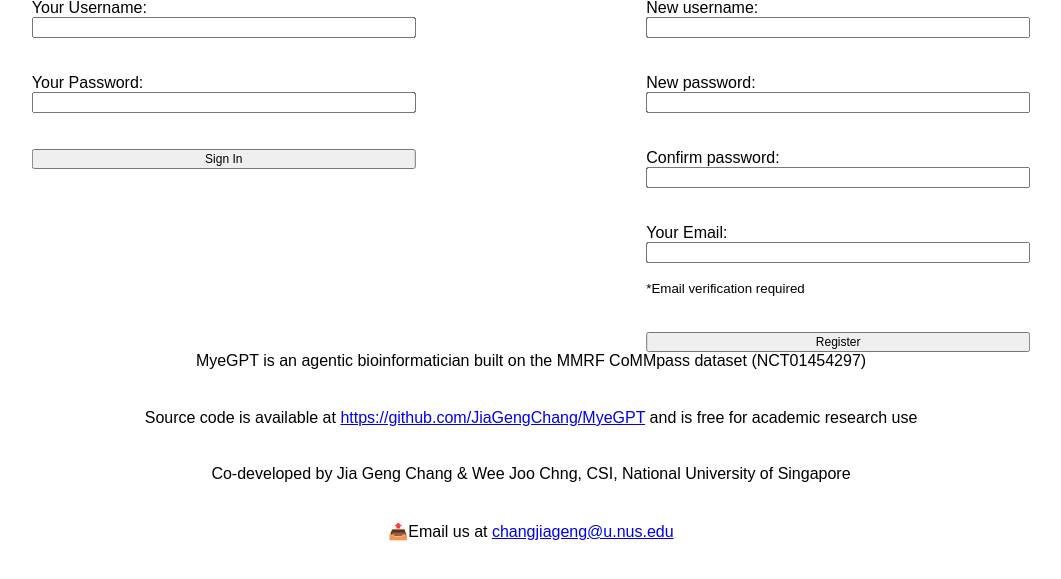
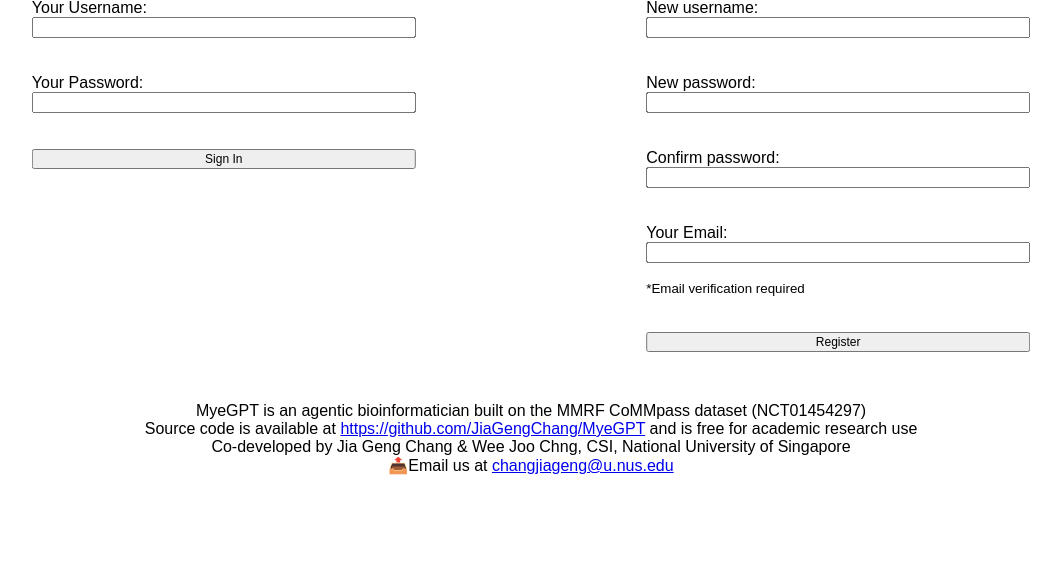
Before and after one commit to JiaGengChang/MyeGPT, a FastAPI app: page / in a window 1280 px wide. Shown: the part 275-854 px from the top of the page, without its empty margins (109-1170 px from the left). After the commit the page ends 750 px from the top, so only its background shows below. Run offline with FastAPI, Linux system fonts and the light colour scheme; parts of the project's set-up code (start-up, migrations or seed data) failed here and were passed over; some libraries are stand-ins or nearby versions.

Commit message:
footer margin auto

```diff
--- a/src/static/styles.css
+++ b/src/static/styles.css
@@ -144,10 +144,10 @@ body {
     display: flex;
     flex-direction: column;
     align-items: center;
+    margin: auto;
   }
   .footer > .footnote {
     text-align: center;
-    margin-bottom: 5%;
   }
 
   @media (max-width: 767.98px) {
```
